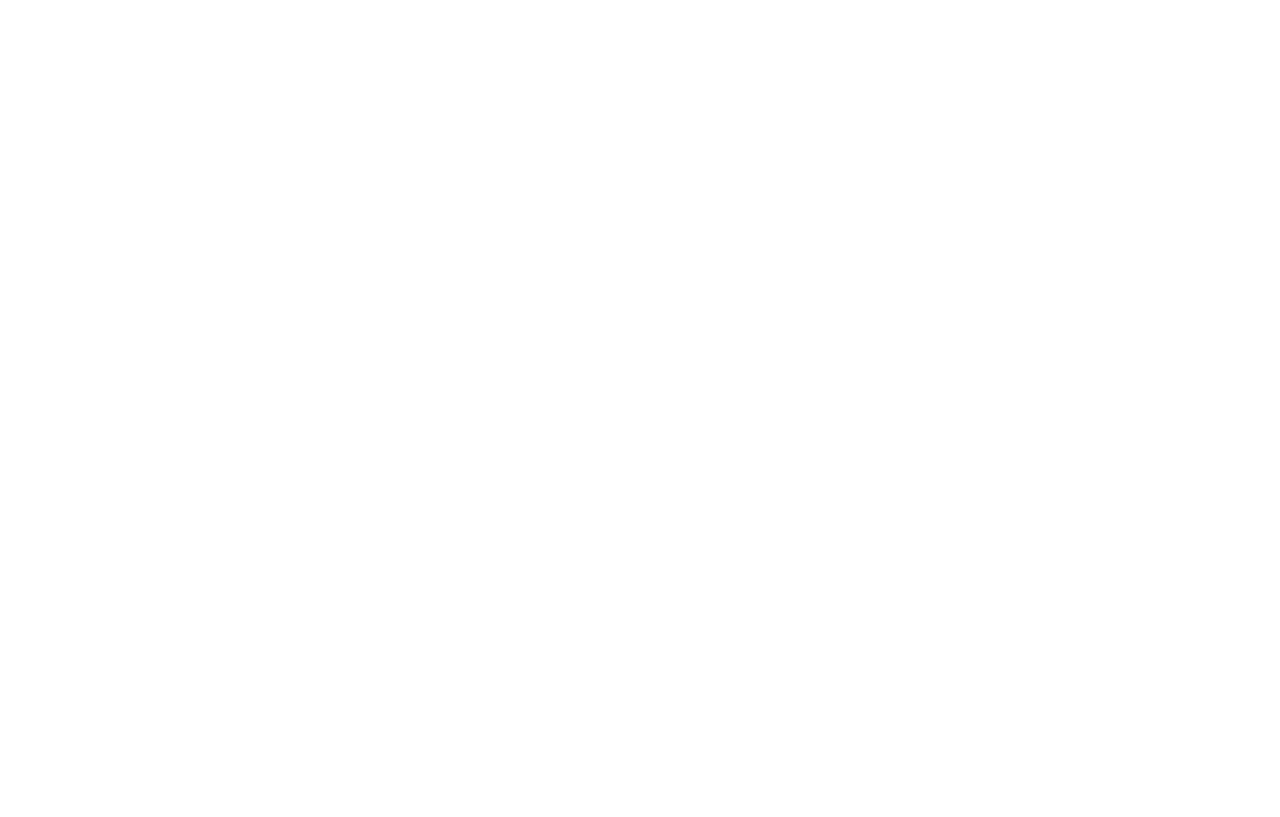
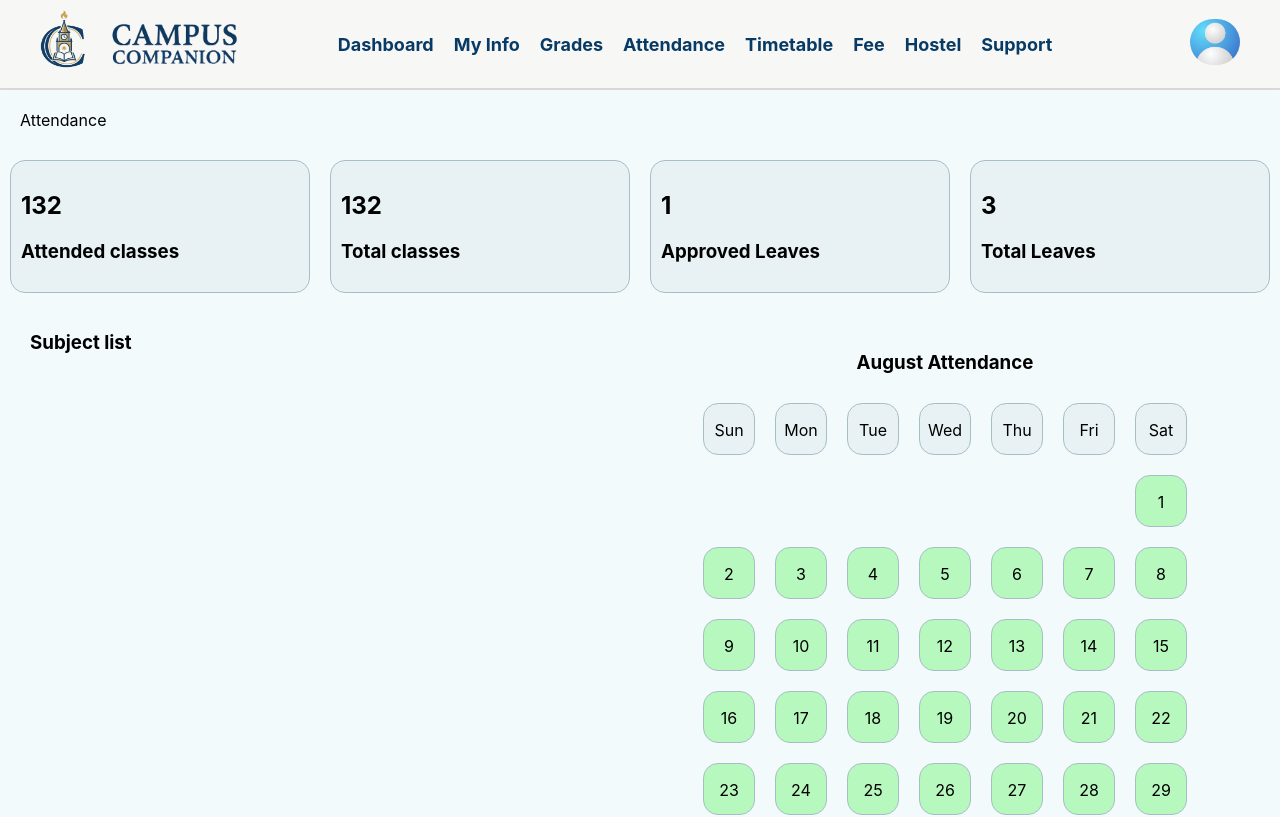
Before and after one commit to ujjwal-nyotane/Campus-Companion, a React (Vite) app in the folder frontend/: page /attendance in a window 1280 px wide. Before the commit this address had no page. Shown: the top 817 px of the page. Built offline with nearby package versions, Linux system fonts and the light colour scheme.

Commit message:
added attendance page

```diff
--- a/frontend/src/App.jsx
+++ b/frontend/src/App.jsx
@@ -2,12 +2,25 @@
 import Navbar from "./components/Navbar.jsx";
 import Footer from "./components/footer.jsx";
 import Profile from "./components/profile.jsx";
+import Attendance from './components/attendance.jsx'
 import { Route,Routes,Link } from "react-router-dom";
 
 function App(){
     return (
         <Routes>
         <Route path='/' element={
+           <> <Navbar/>
+            <Dashboard/>
+            <Footer/>
+            </>
+        }/>
+         <Route path='/attendance' element={
+           <> <Navbar/>
+            <Attendance/>
+            <Footer/>
+            </>
+        }/>
+         <Route path='/profile' element={
            <> <Navbar/>
             <Profile/>
             <Footer/>
--- /dev/null
+++ b/frontend/src/components/attendance.css
@@ -0,0 +1,76 @@
+.attendancehero{
+    display: grid;
+    grid-template-columns: repeat(4,1fr);
+}
+.pagename{
+    margin : 10px;
+    padding: 10px;
+}
+.attendancehero div{
+    background: #E8F2F5;
+    border: 1px solid #A8BEC7;
+    border-radius: 15px;
+    margin : 10px;
+    padding: 10px;
+}
+.attendanceregister{
+    display: grid;
+    grid-template-columns: 1fr 1fr;
+    padding: 10px 30px;
+
+}
+.calender{
+    display: flex;
+    justify-content: center;
+    align-items: center;
+    flex-direction: column;
+    padding: 20px;
+
+}
+.weekname{
+    display: grid;
+    grid-template-columns: repeat(7,1fr);
+
+
+}
+
+.weekname div{
+    width:50px;
+    height: 50px;
+    margin :10px;
+    text-align: center;
+    vertical-align: middle;
+    background: #E8F2F5;
+    border: solid 1px #A8BEC7;
+    border-radius: 15px;
+
+
+}
+.days{
+    display: grid;
+
+    vertical-align: center;
+    text-align: center;
+    grid-template-columns: repeat(7,1fr);
+
+
+
+}
+.days div.present {
+ background-color: rgb(0,240,0,.25);
+}
+.days div.absent {
+ background-color: rgb(240,0,0,.25);
+}
+.days div{
+     background-color: #E8F2F5;
+     width:50px;
+    height: 50px;
+     text-align: center;
+    vertical-align: middle;
+     margin: 10px;
+     border-radius: 15px;
+
+     border:1px solid #A8BEC7;
+
+}
--- /dev/null
+++ b/frontend/src/components/attendance.jsx
@@ -0,0 +1,53 @@
+import "./attendance.css";
+const days = [0,0,0,0,0,0,1,2,3,4,5,6,7,8,9,10,11,12,13,14,15,16,17,18,19,20,21,22,23,24,25,26,27,28,29,30,31]
+function Attendance() {
+  return (
+    <>
+      <p className="pagename">Attendance</p>
+      <div className="attendancehero">
+
+            <div>
+                <h2>132</h2>
+                <h3>Attended classes</h3>
+            </div>
+            <div>
+                <h2>132</h2>
+                <h3>Total classes</h3>
+            </div>
+            <div>
+                <h2>1</h2>
+                <h3>Approved Leaves</h3>
+            </div>
+            <div>
+                <h2>3</h2>
+                <h3>Total Leaves</h3>
+            </div>
+        </div>
+        <div className="attendanceregister">
+            <div>
+                <h3>Subject list</h3>
+            </div>
+            <div className="calender">
+                <h3>August Attendance</h3>
+                <div className="weekname">
+                    <div ><p>Sun</p></div>
+                    <div><p>Mon</p></div>
+                    <div><p>Tue</p></div>
+                    <div><p>Wed</p></div>
+                    <div><p>Thu</p></div>
+                    <div><p>Fri</p></div>
+                    <div><p>Sat</p></div>
+                </div>
+                <div className="days">
+                    {days.map((i)=>{
+                       return i==0? <div style={{visibility:"hidden"}}></div> : <div className="present"><p>{i}</p></div>
+                    })
+                    }
+                </div>
+            </div>
+        </div>
+
+    </>
+  );
+}
+export default Attendance;
--- a/frontend/src/components/footer.jsx
+++ b/frontend/src/components/footer.jsx
@@ -8,7 +8,7 @@
         <h2>Campus Companion</h2>
         <h4>Connect with us on</h4>
         <ul className='links'>
-            <li><a href='github.com'><img src="./src/assets/linklogo/git.svg" className='linklogo' alt="git" /></a></li>
+            <li><a href='github.com' target='_blank'><img src="./src/assets/linklogo/git.svg" className='linklogo' alt="git" /></a></li>
             <li><a href='x.com'><img src="./src/assets/linklogo/x.svg" className='linklogo' alt="X.xom" /></a></li>
             <li><a href='instagram.com'><img src="./src/assets/linklogo/insta.svg" className='linklogo' alt="insta" /></a></li>
         </ul>
--- a/frontend/src/components/navbar.jsx
+++ b/frontend/src/components/navbar.jsx
@@ -1,5 +1,5 @@
 import './navbar.css'
-
+import {Link} from 'react-router-dom'
 function Navbar(){
     return (
         <div className='navbar'>
@@ -9,14 +9,14 @@
             </a>
 
         <ul className='nav-links'>
-            <li><a href="">Dashboard</a></li>
-            <li><a href="">My Info</a></li>
-            <li><a href="">Grades</a></li>
-            <li><a href="">Attendance</a></li>
-            <li><a href="">Timetable</a></li>
-            <li><a href="">Fee</a></li>
-            <li><a href="">Hostel</a></li>
-            <li><a href="">Support</a></li>
+            <li><Link to="/">Dashboard</Link></li>
+            <li><Link to="">My Info</Link></li>
+            <li><Link to="">Grades</Link></li>
+            <li><Link to="/attendance">Attendance</Link></li>
+            <li><Link to="">Timetable</Link></li>
+            <li><Link to="">Fee</Link></li>
+            <li><Link to="">Hostel</Link></li>
+            <li><Link to="">Support</Link></li>
         </ul>
         <div className="nav-profile">
             <a href=""><img src='./src/assets/logo/default_logo.jpg' alt='logo'></img></a>
```
